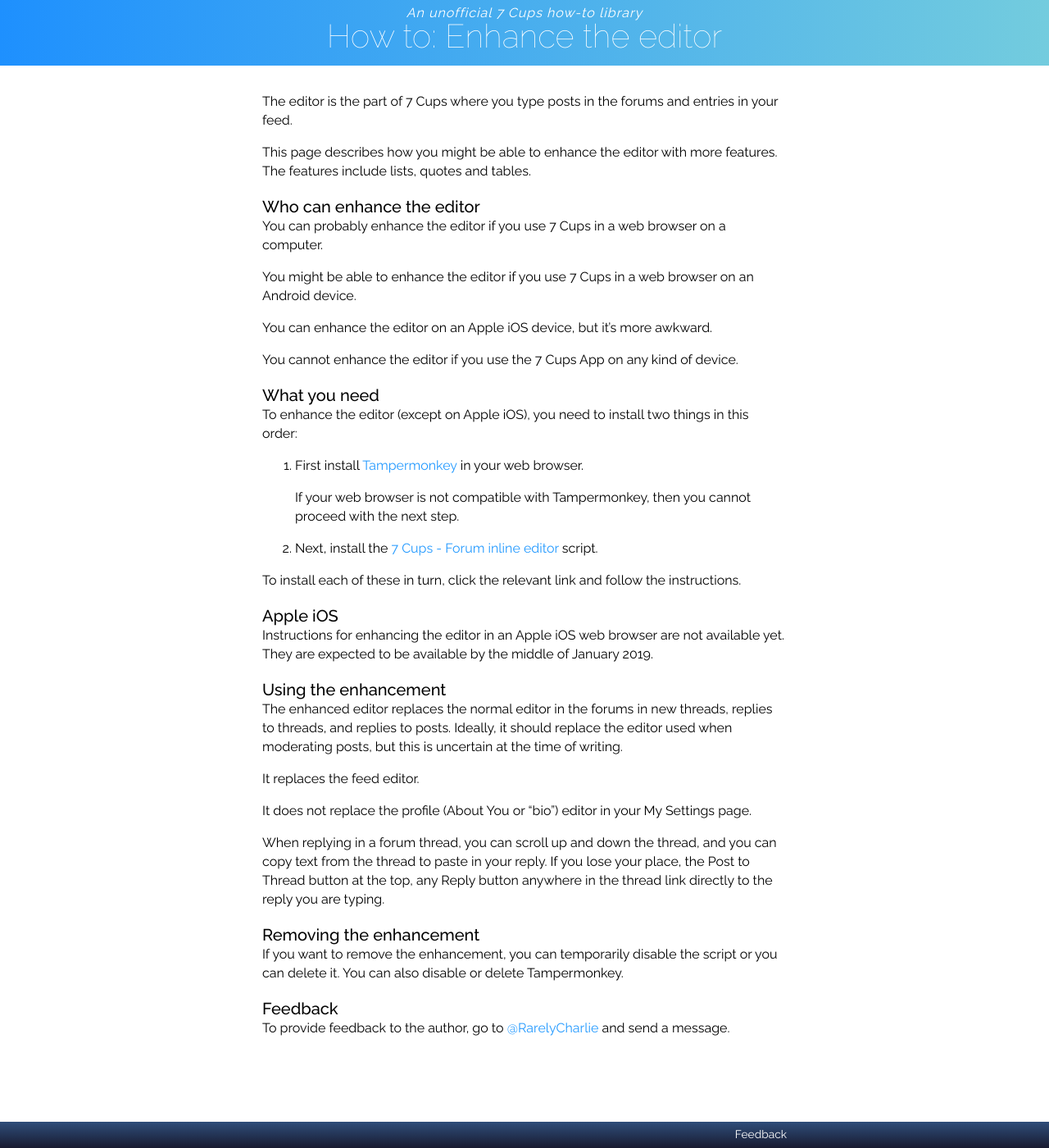
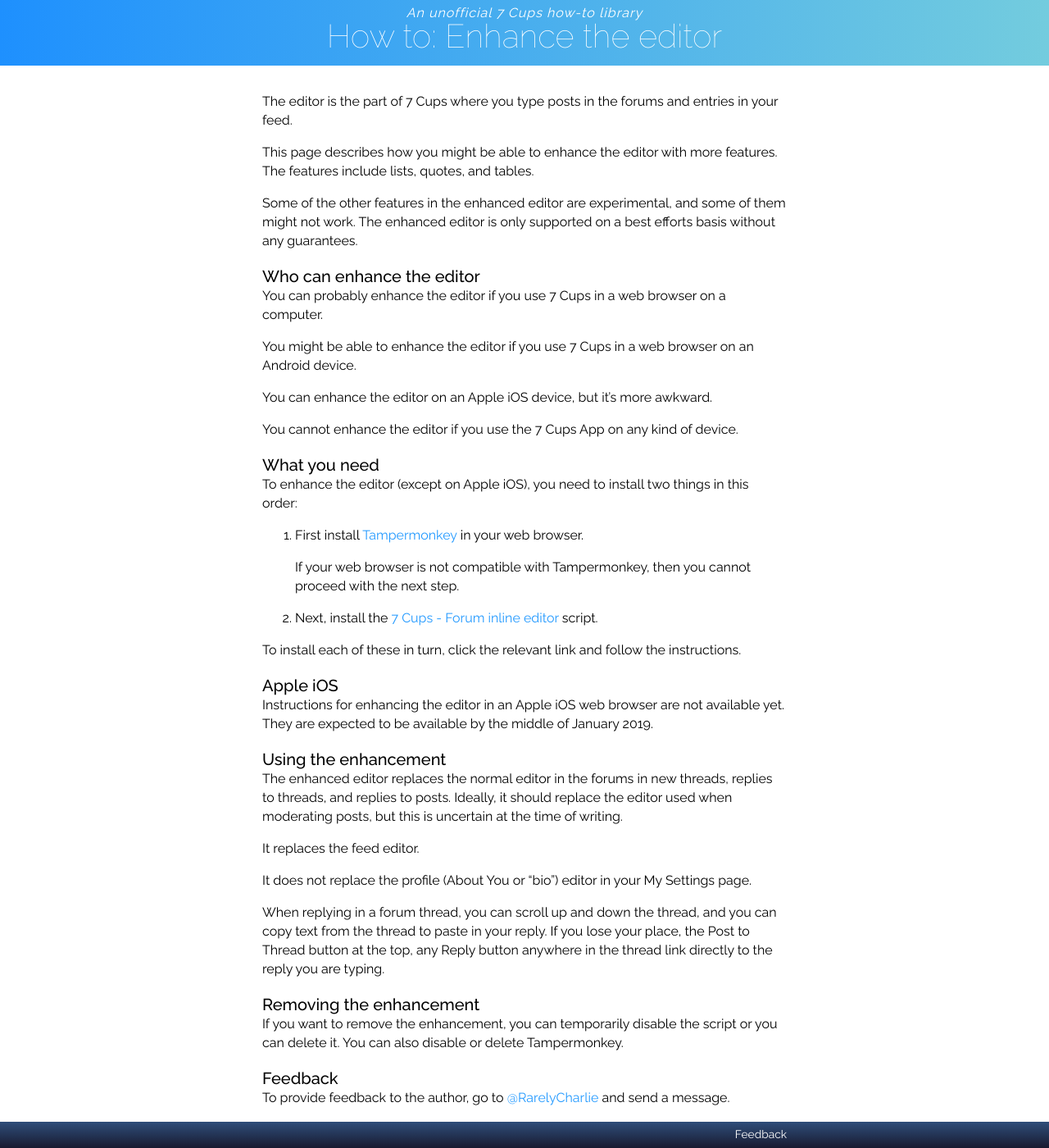
Before and after one commit to RarelyCharlie/rarelycharlie.github.io, a Jekyll site: the page built from _draft/editor.md, in a window 1280 px wide and 1400 px high. Shown: the whole window at 82% size. Built offline with Jekyll 4.4.1, drawn with Linux system fonts in a browser that asks for light colours; some of the changed text lies outside the part shown.

Commit message:
more words

```diff
--- a/_draft/editor.md
+++ b/_draft/editor.md
@@ -6,7 +6,9 @@ feedback: "https://www.7cups.com/@RarelyCharlie"
 ---
 The editor is the part of 7 Cups where you type posts in the forums and entries in your feed.
 
-This page describes how you might be able to enhance the editor with more features. The features include lists, quotes and tables.
+This page describes how you might be able to enhance the editor with more features. The features include lists, quotes, and tables.
+
+Some of the other features in the enhanced editor are experimental, and some of them might not work. The enhanced editor is only supported on a best efforts basis without any guarantees.
 
 ### Who can enhance the editor
 
@@ -47,3 +49,5 @@ If you want to remove the enhancement, you can temporarily disable the script or
 
 ### Feedback
 To provide feedback to the author, go to [@RarelyCharlie](https://www.7cups.com/@RarelyCharlie) and send a message.
+
+7 Cups does not provide any support for the enhanced editor. Please do not contact 7 Cups support about it, because no one at 7 Cups can help. Instead, provide feedback to the author.
```
